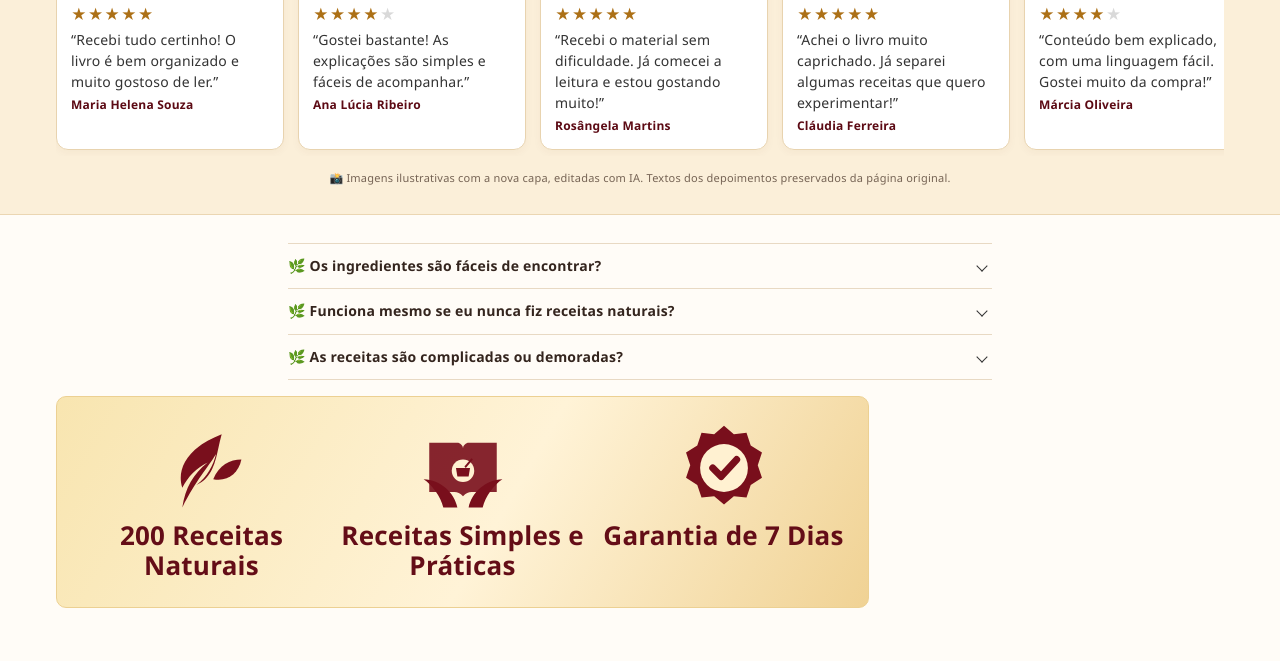
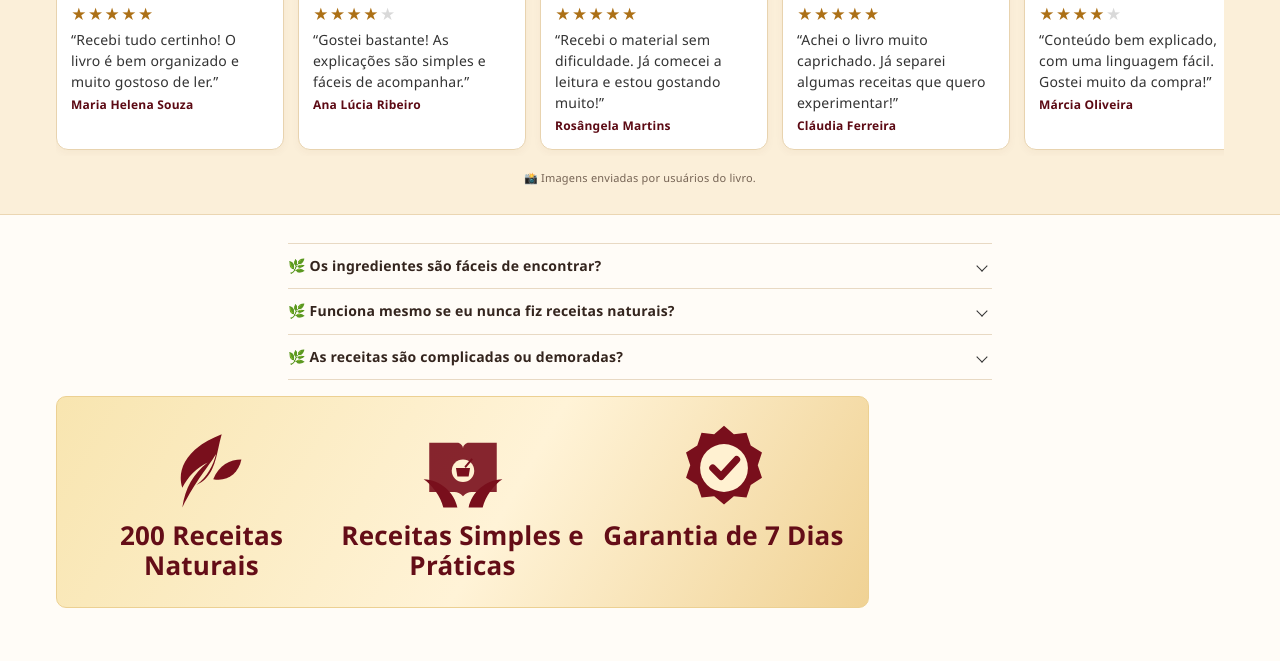
Before and after one commit to mizaeleinert46/Guia-helena, a plain HTML site: page Index.html in a window 1280 px wide. Shown: the part 1661-2322 px from the top of the page. Drawn offline with Linux system fonts and the light colour scheme.

Commit message:
Update Index.html

```diff
--- a/Index.html
+++ b/Index.html
@@ -75,7 +75,7 @@
    <div class="ar"><button id="pv" aria-label="Anterior">‹</button><button id="nx" aria-label="Próximo">›</button></div>
   </div>
   <div class="ugc" id="ugc"></div>
-  <p class="note">📸 Imagens ilustrativas com a nova capa, editadas com IA. Textos dos depoimentos preservados da página original.</p>
+  <p class="note">📸 Imagens enviadas por usuários do livro.</p>
  </div>
 </section>
 
```
